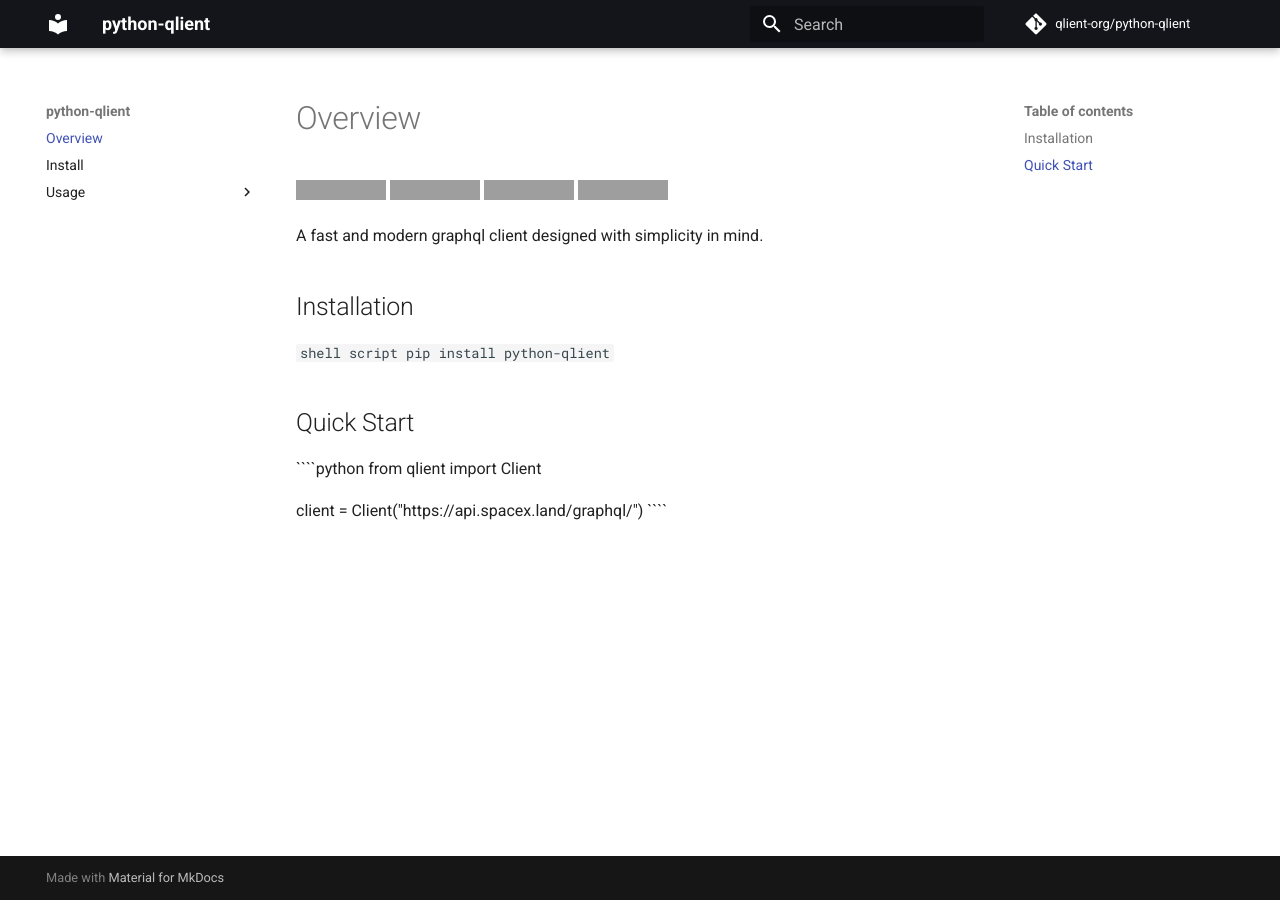
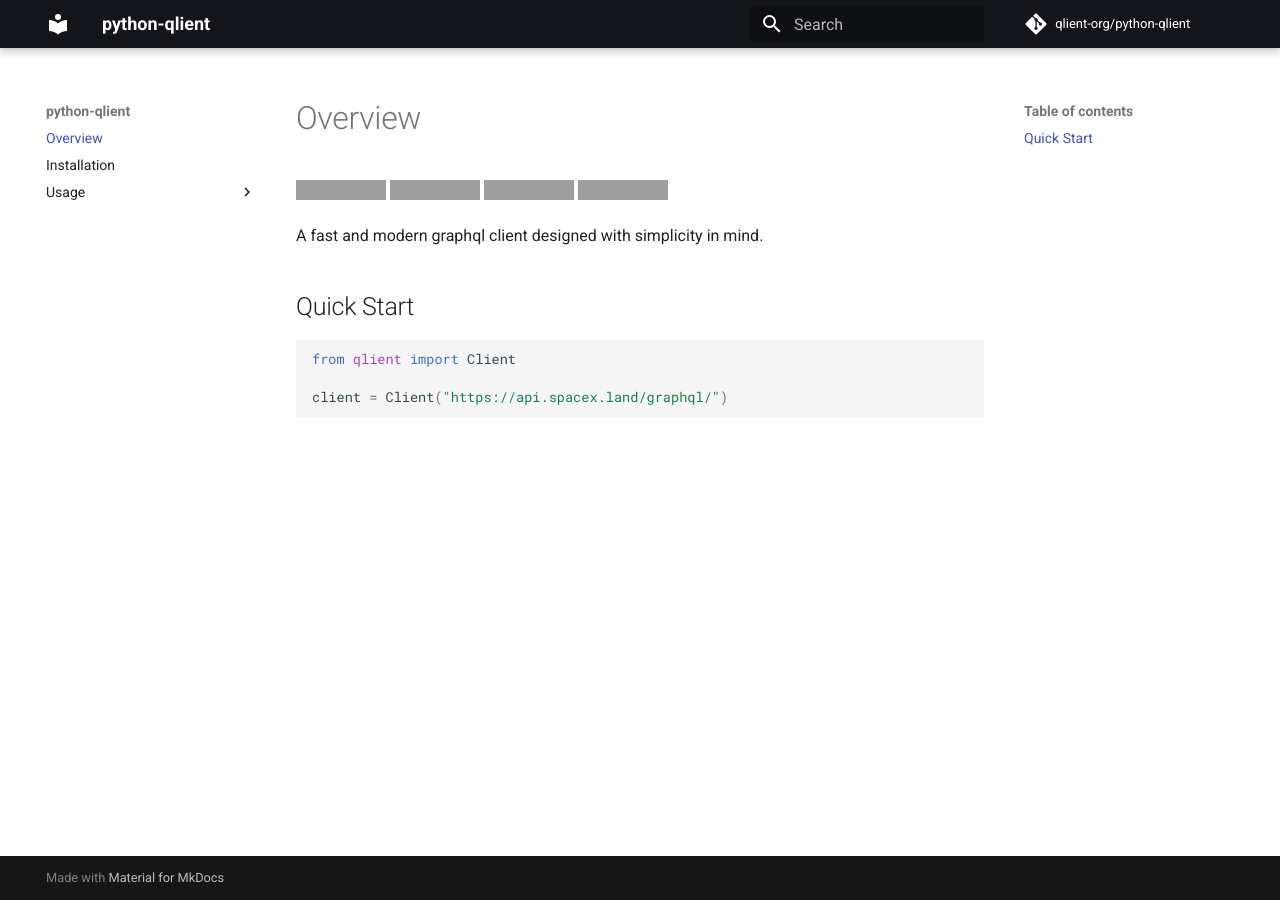
Before and after one commit to qlient-org/python-qlient, an MkDocs documentation site: the page built from docs/index.md, in a window 1280 px wide. Built offline with MkDocs 1.6.1 and Material for MkDocs 9.7.7, drawn with Linux system fonts in a browser that asks for light colours; comment, search, counter and statistics services are not loaded; grey boxes are pictures that could not be loaded.

Commit message:
update documentation

`````diff
--- a/docs/index.md
+++ b/docs/index.md
@@ -7,12 +7,6 @@
 
 A fast and modern graphql client designed with simplicity in mind.
 
-## Installation
-
-```shell script
-pip install python-qlient
-```
-
 ## Quick Start
 
 ````python
`````
Also changed, not shown: docs/install.md (+7 -0 lines).
